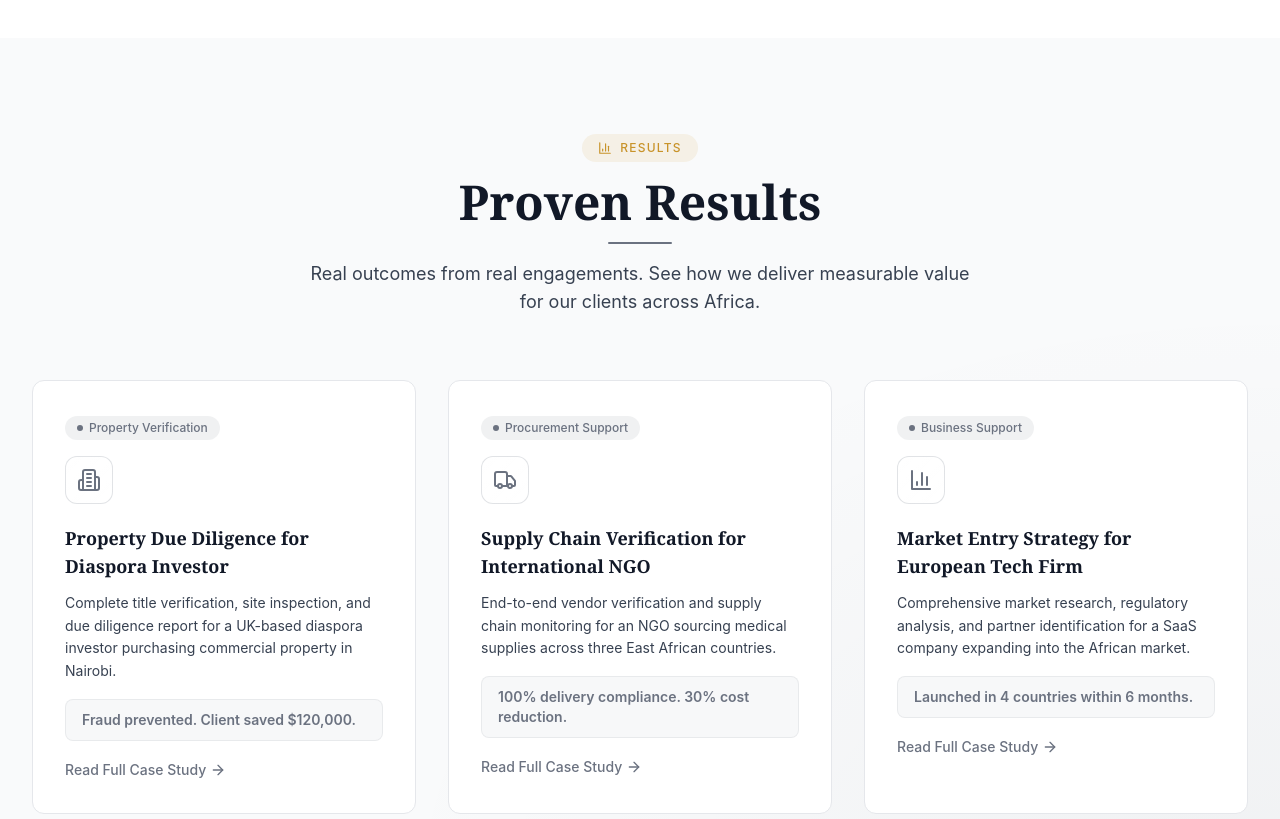
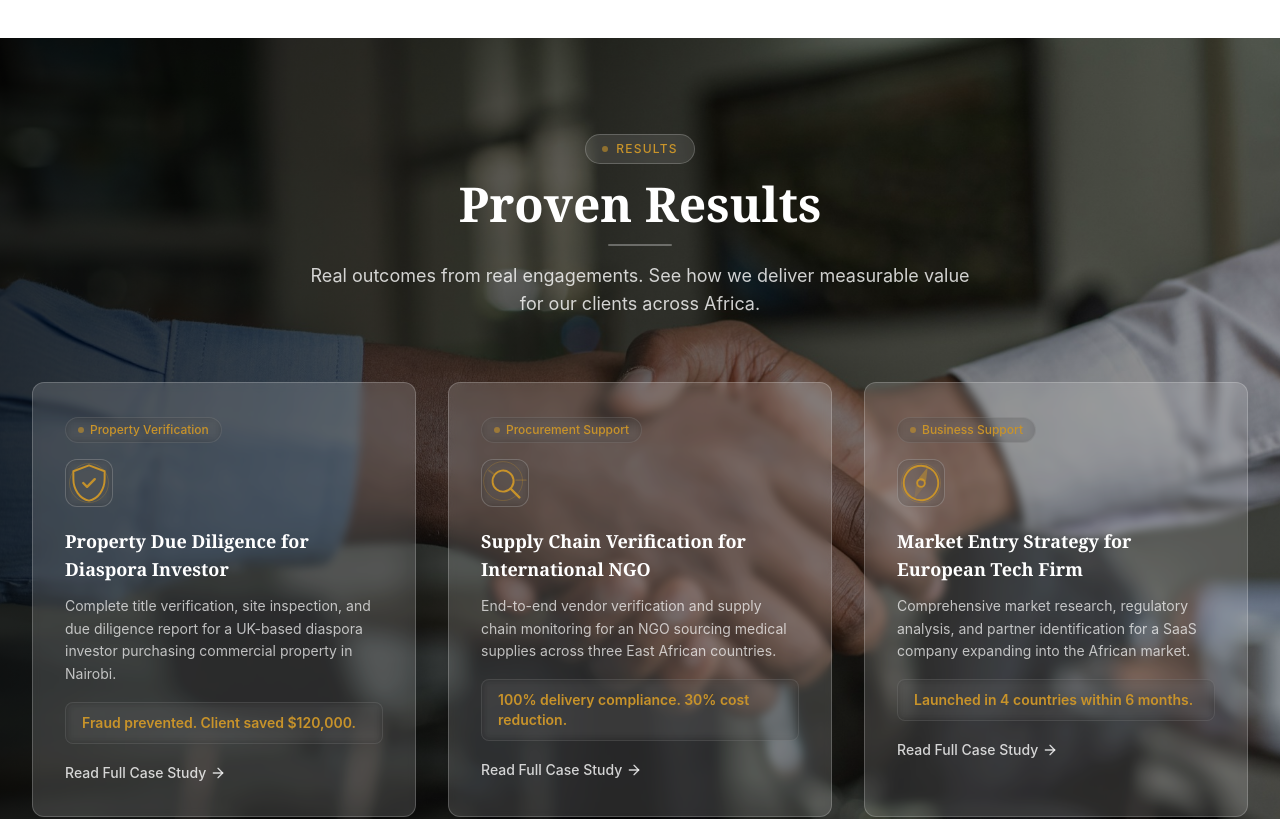
Before and after one commit to aminiafricaco-commits/amini-africa, a Next.js app: page / in a window 1280 px wide. Shown: the part 6000-6819 px from the top of the page. Built offline with nearby package versions, Linux system fonts and the light colour scheme.

Commit message:
Redesign Featured Case Studies: Nairobi business handshake bg, animated icons, glass cards

```diff
--- a/src/components/sections/featured-case-studies.tsx
+++ b/src/components/sections/featured-case-studies.tsx
@@ -2,11 +2,12 @@
 
 import Link from "next/link";
 import { motion } from "framer-motion";
-import { ArrowRight, BarChart3, Building2, Truck } from "lucide-react";
+import { ArrowRight } from "lucide-react";
+import { getAnimatedIcon } from "@/components/ui/animated-icons";
 
 const studies = [
   {
-    icon: Building2,
+    icon: "shield",
     title: "Property Due Diligence for Diaspora Investor",
     description:
       "Complete title verification, site inspection, and due diligence report for a UK-based diaspora investor purchasing commercial property in Nairobi.",
@@ -15,7 +16,7 @@ const studies = [
     service: "Property Verification",
   },
   {
-    icon: Truck,
+    icon: "search",
     title: "Supply Chain Verification for International NGO",
     description:
       "End-to-end vendor verification and supply chain monitoring for an NGO sourcing medical supplies across three East African countries.",
@@ -24,7 +25,7 @@ const studies = [
     service: "Procurement Support",
   },
   {
-    icon: BarChart3,
+    icon: "compass",
     title: "Market Entry Strategy for European Tech Firm",
     description:
       "Comprehensive market research, regulatory analysis, and partner identification for a SaaS company expanding into the African market.",
@@ -36,8 +37,9 @@ const studies = [
 
 export function FeaturedCaseStudies() {
   return (
-    <section className="py-20 md:py-24 bg-muted relative overflow-hidden">
-      <div className="absolute inset-0 bg-[radial-gradient(ellipse_at_bottom_right,_rgba(10,22,40,0.04),transparent_50%)]" />
+    <section className="relative py-20 md:py-24 overflow-hidden">
+      <div className="absolute inset-0 bg-[url('/images/case-studies-bg.jpg')] bg-cover bg-center bg-no-repeat" />
+      <div className="absolute inset-0 bg-gradient-to-r from-black/80 via-black/60 to-black/40" />
       <div className="max-w-7xl mx-auto px-4 sm:px-6 lg:px-8 relative">
         <motion.div
           initial={{ opacity: 0, y: 20 }}
@@ -46,24 +48,26 @@ export function FeaturedCaseStudies() {
           transition={{ duration: 0.5 }}
           className="text-center mb-16"
         >
-          <div className="inline-flex items-center gap-2 bg-brand-gold/10 rounded-full px-4 py-1.5 mb-4">
-            <BarChart3 className="h-3.5 w-3.5 text-brand-gold" />
+          <div className="inline-flex items-center gap-2 bg-white/10 backdrop-blur-sm border border-white/20 rounded-full px-4 py-1.5 mb-4">
+            <span className="w-1.5 h-1.5 rounded-full bg-brand-gold/60 animate-pulse" />
             <span className="text-brand-gold font-medium text-xs tracking-widest uppercase">
               Results
             </span>
           </div>
-          <h2 className="font-heading text-3xl md:text-4xl lg:text-5xl font-bold text-foreground mb-4">
+          <h2 className="font-heading text-3xl md:text-4xl lg:text-5xl font-bold text-white mb-4">
             Proven Results
           </h2>
-          <div className="w-16 h-0.5 bg-primary mx-auto mb-4 rounded-full" />
-          <p className="text-lg text-muted-foreground max-w-2xl mx-auto">
+          <div className="w-16 h-0.5 bg-white/30 mx-auto mb-4 rounded-full" />
+          <p className="text-lg text-white/80 max-w-2xl mx-auto">
             Real outcomes from real engagements. See how we deliver measurable value
             for our clients across Africa.
           </p>
         </motion.div>
 
         <div className="grid grid-cols-1 md:grid-cols-3 gap-8">
-          {studies.map((study, index) => (
+          {studies.map((study, index) => {
+            const IconComponent = getAnimatedIcon(study.icon);
+            return (
               <motion.div
                 key={study.title}
                 initial={{ opacity: 0, y: 30 }}
@@ -73,33 +77,33 @@ export function FeaturedCaseStudies() {
               >
                 <Link
                   href={study.href}
-                className="group block h-full bg-white rounded-xl border border-border p-8 hover:border-primary/50 hover:shadow-xl hover:-translate-y-1 transition-all duration-500 relative overflow-hidden"
+                  className="group block h-full bg-white/15 backdrop-blur-sm rounded-xl border border-white/20 p-8 hover:border-white/40 hover:shadow-xl hover:-translate-y-1 transition-all duration-300 relative overflow-hidden"
                 >
-                <div className="absolute inset-0 bg-gradient-to-br from-primary/[0.03] to-transparent opacity-0 group-hover:opacity-100 transition-opacity duration-500" />
                   <div className="relative">
-                  <div className="inline-flex items-center gap-1.5 bg-primary/10 rounded-full px-3 py-1 mb-4">
-                    <span className="w-1.5 h-1.5 rounded-full bg-primary" />
-                    <span className="text-primary text-xs font-medium">{study.service}</span>
+                    <div className="inline-flex items-center gap-1.5 bg-black/20 backdrop-blur-sm border border-white/10 rounded-full px-3 py-1 mb-4">
+                      <span className="w-1.5 h-1.5 rounded-full bg-brand-gold/60" />
+                      <span className="text-brand-gold text-xs font-medium">{study.service}</span>
                     </div>
-                  <div className="flex items-center justify-center w-12 h-12 rounded-xl bg-gradient-to-br from-white to-white/80 border border-primary/20 mb-5 group-hover:from-primary/20 group-hover:scale-110 transition-all duration-500">
-                    <study.icon className="h-6 w-6 text-primary" />
+                    <div className="flex items-center justify-center w-12 h-12 rounded-xl bg-black/20 backdrop-blur-sm border border-white/20 mb-5 group-hover:scale-110 transition-all duration-500">
+                      <IconComponent className="text-brand-gold w-6 h-6" />
                     </div>
-                  <h3 className="font-heading text-lg font-bold text-foreground mb-3 group-hover:text-primary transition-colors duration-500">
+                    <h3 className="font-heading text-lg font-bold text-white mb-3 group-hover:text-brand-gold transition-colors duration-300">
                       {study.title}
                     </h3>
-                  <p className="text-sm text-muted-foreground leading-relaxed mb-4">
+                    <p className="text-sm text-white/70 leading-relaxed mb-4">
                       {study.description}
                     </p>
-                  <div className="bg-primary/5 border border-primary/10 rounded-lg px-4 py-2.5 mb-4">
-                    <p className="text-sm font-semibold text-primary">{study.result}</p>
+                    <div className="bg-black/20 backdrop-blur-sm border border-white/10 rounded-lg px-4 py-2.5 mb-4">
+                      <p className="text-sm font-semibold text-brand-gold">{study.result}</p>
                     </div>
-                  <span className="inline-flex items-center text-sm font-medium text-primary group-hover:gap-3 transition-all duration-300">
+                    <span className="inline-flex items-center text-sm font-medium text-white/80 group-hover:text-white group-hover:gap-3 transition-all duration-300">
                       Read Full Case Study <ArrowRight className="ml-1 h-4 w-4 transition-all duration-300 group-hover:translate-x-1" />
                     </span>
                   </div>
                 </Link>
               </motion.div>
-          ))}
+            );
+          })}
         </div>
       </div>
     </section>
```
Also changed, not shown: public/images/case-studies-bg.jpg (added). Lines whose indentation alone changed are shown as unchanged.
